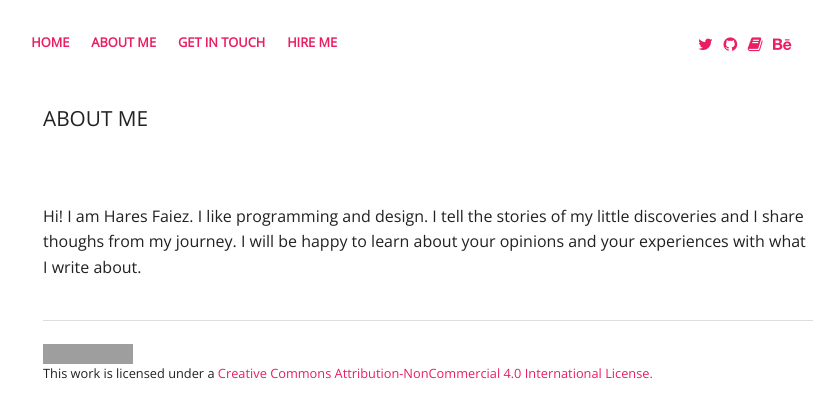
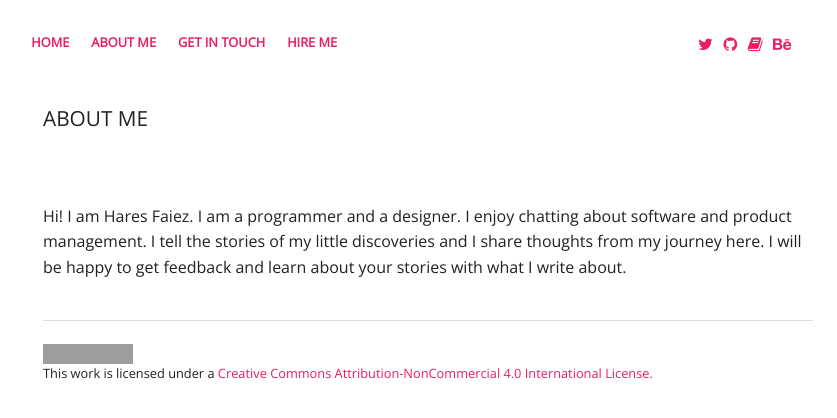
Before and after one commit to haresfaiez/haresfaiez.github.io, a Jekyll site: the page built from about.md, in a window 1280 px wide. Shown: the top 418 px of the page, without its empty margins (212-1049 px from the left). Built offline with Jekyll 4.4.1, drawn with Linux system fonts in a browser that asks for light colours; some web fonts are replaced; grey boxes are pictures that could not be loaded.

Commit message:
Improve the readability of the pages referenced in the header

```diff
--- a/about.md
+++ b/about.md
@@ -4,6 +4,9 @@ title: ABOUT ME
 permalink: /about/
 ---
 
-Hi! I am Hares Faiez. I like programming and design.
-I tell the stories of my little discoveries and I share thoughs from my journey.
-I will be happy to learn about your opinions and your experiences with what I write about.
+Hi! I am Hares Faiez. I am a programmer and a designer.
+I enjoy chatting about software and product management.
+I tell the stories of my little discoveries
+and I share thoughts from my journey here.
+I will be happy to get feedback
+and learn about your stories with what I write about.
```
Also changed, not shown: get-in-touch.md (+2 -1 lines), hireme.md (+2 -2 lines).
